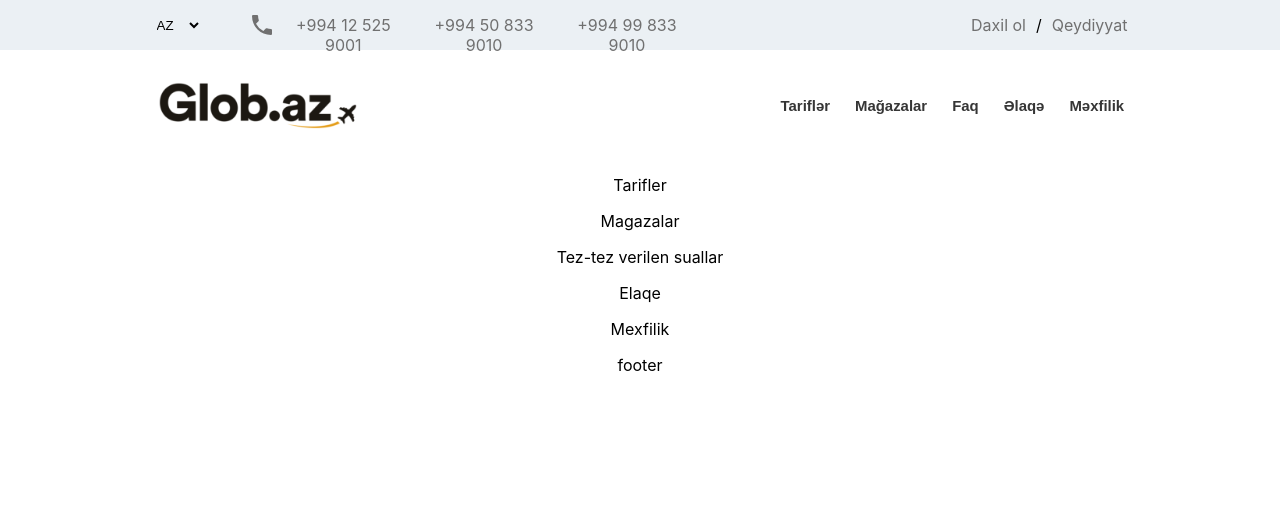
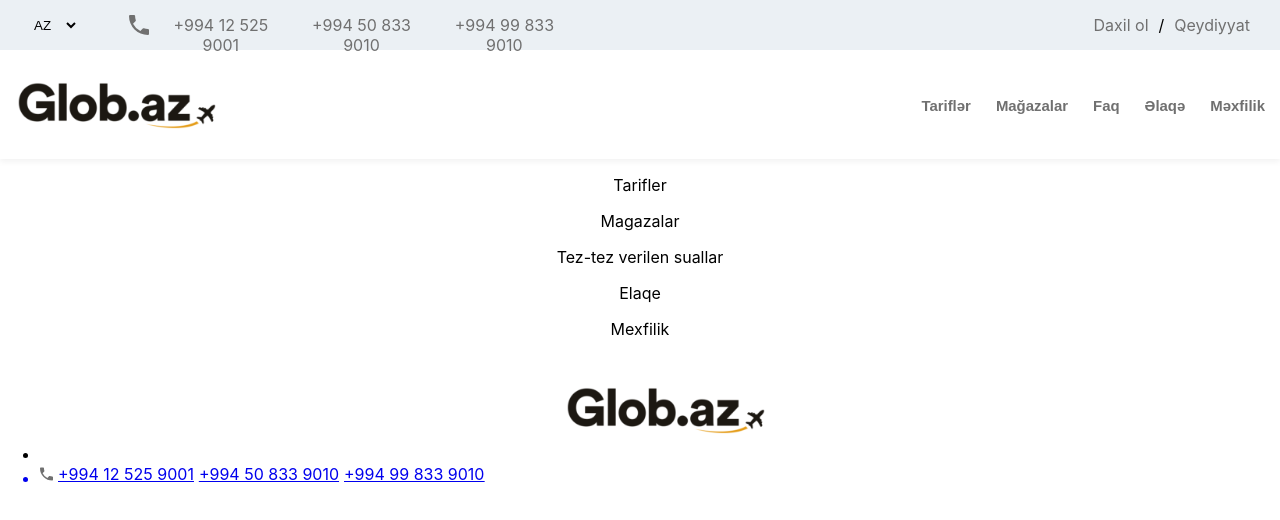
Before and after one commit to nazmzadeh/Glob_az-CargoShippingCompany, a React (Create React App) app: page / in a window 1280 px wide. Shown: the top 520 px of the page. Built offline with nearby package versions, Linux system fonts and the light colour scheme.

Commit message:
fixed header

```diff
--- a/src/pages/Footer/Footer.scss
+++ b/src/pages/Footer/Footer.scss
@@ -1,2 +1,16 @@
-@import '../../variables';
-@import '../../mixins';
+@import "../../variables";
+@import "../../mixins";
+
+* {
+  box-sizing: border-box;
+}
+
+.header a {
+  color: #707070;
+  text-decoration: none;
+}
+
+.header-phone {
+  display: flex;
+  gap: 5px;
+}
--- a/src/pages/Footer/Footer.tsx
+++ b/src/pages/Footer/Footer.tsx
@@ -1,7 +1,31 @@
-import './Footer.scss'
+import "./Footer.scss";
+import logo from "./logo.png";
+import phone from "./phone.svg";
 
-export const Footer=()=>{
-    return(
-      <p>footer</p>
-    );
-  }
+export const Footer = () => {
+  return (
+    <div className="firstDiv">
+      <ul>
+        <li>
+          <a href="#/">
+            <img src={logo} alt="logo" />
+            <li>
+              <div className="header-phone">
+                <img src={phone} alt="" />
+                <a href="tel:+994 12 525 9001" title="">
+                  +994 12 525 9001
+                </a>
+                <a href="tel:+994 50 833 9010" title="">
+                  +994 50 833 9010
+                </a>
+                <a href="tel:+994 99 833 9010" title="">
+                  +994 99 833 9010
+                </a>
+              </div>
+            </li>
+          </a>
+        </li>
+      </ul>
+    </div>
+  );
+};
--- a/src/pages/Header/Header.scss
+++ b/src/pages/Header/Header.scss
@@ -1,5 +1,5 @@
-@import '../../variables';
-@import '../../mixins';
+@import "../../variables";
+@import "../../mixins";
 
 * {
   box-sizing: border-box;
@@ -16,6 +16,11 @@
   flex-direction: row;
   justify-content: space-around;
   padding: 15px;
+}
+
+.header-top-inside {
+  justify-content: space-between;
+  display: flex;
 }
 
 .headerTopLeft {
@@ -45,7 +50,16 @@
   justify-content: space-around;
 }
 
-.bottomHeader img {
+.header-btm-inside {
+  display: flex;
+  display: -webkit-flex;
+  justify-content: space-between;
+  -webkit-justify-content: space-between;
+  align-items: center;
+  -webkit-align-items: center;
+}
+
+.header-logo {
   position: relative;
   left: -40px;
 }
@@ -62,8 +76,33 @@
 }
 
 .headerList a {
-    font-family: 'SEGUISB', sans-serif;
+  font-family: "SEGUISB", sans-serif;
   font-size: 0.93333rem;
   font-weight: 600;
   color: #363636;
 }
+
+.header-inside {
+  box-shadow: 0 3px 6px 0 rgb(0 0 0 / 5%);
+}
+
+.container {
+  max-width: 1300px !important;
+  width: 100%;
+  padding-right: 15px;
+  padding-left: 15px;
+  margin-right: auto;
+  margin-left: auto;
+}
+
+@media (min-width: 768px) {
+  .container {
+    max-width: 720px;
+  }
+}
+
+@media (min-width: 576px) {
+  .container {
+    max-width: 540px;
+  }
+}
--- a/src/pages/Header/Header.tsx
+++ b/src/pages/Header/Header.tsx
@@ -2,12 +2,12 @@
 import phone from "./phone.svg";
 import logo from "./logo.png";
 
-
-
 export const Header = () => {
   return (
-    <header className="header">
+    <header className="header header-inside">
       <div className="topHeader">
+        <div className="container">
+          <div className="header-top-inside">
             <div className="headerTopLeft">
               <select className="langOpt" id="lang">
                 <option value="AZ">AZ</option>
@@ -37,21 +37,49 @@
               </a>
             </div>
           </div>
+        </div>
+      </div>
+
       <div className="bottomHeader">
+        <div className="container">
+          <div className="header-btm-inside">
+            <div className="header-logo">
               <a href="#/">
                 <img src={logo} alt="" />
               </a>
+            </div>
             <div className="headerMenu desktopOnly">
               <ul className="headerList">
-          <li><a href="/tariff.html" title="">Tariflər</a></li>
-          <li><a href="/store.html" title="">Mağazalar</a></li>
-          <li><a href="/faq.html" title="">Faq</a></li>
-          <li><a href="/contact.html" title="">Əlaqə</a></li>
-          <li><a href="/az/menu/maxfilik-32.html" title="">Məxfilik</a></li>
+                <li>
+                  <a href="/tariff.html" title="">
+                    Tariflər
+                  </a>
+                </li>
+                <li>
+                  <a href="/store.html" title="">
+                    Mağazalar
+                  </a>
+                </li>
+                <li>
+                  <a href="/faq.html" title="">
+                    Faq
+                  </a>
+                </li>
+                <li>
+                  <a href="/contact.html" title="">
+                    Əlaqə
+                  </a>
+                </li>
+                <li>
+                  <a href="/az/menu/maxfilik-32.html" title="">
+                    Məxfilik
+                  </a>
+                </li>
               </ul>
             </div>
           </div>
-
+        </div>
+      </div>
     </header>
   );
 };
```
Also changed, not shown: src/pages/Footer/logo.png (added), src/pages/Footer/phone.svg (added). Lines whose indentation alone changed are shown as unchanged.
